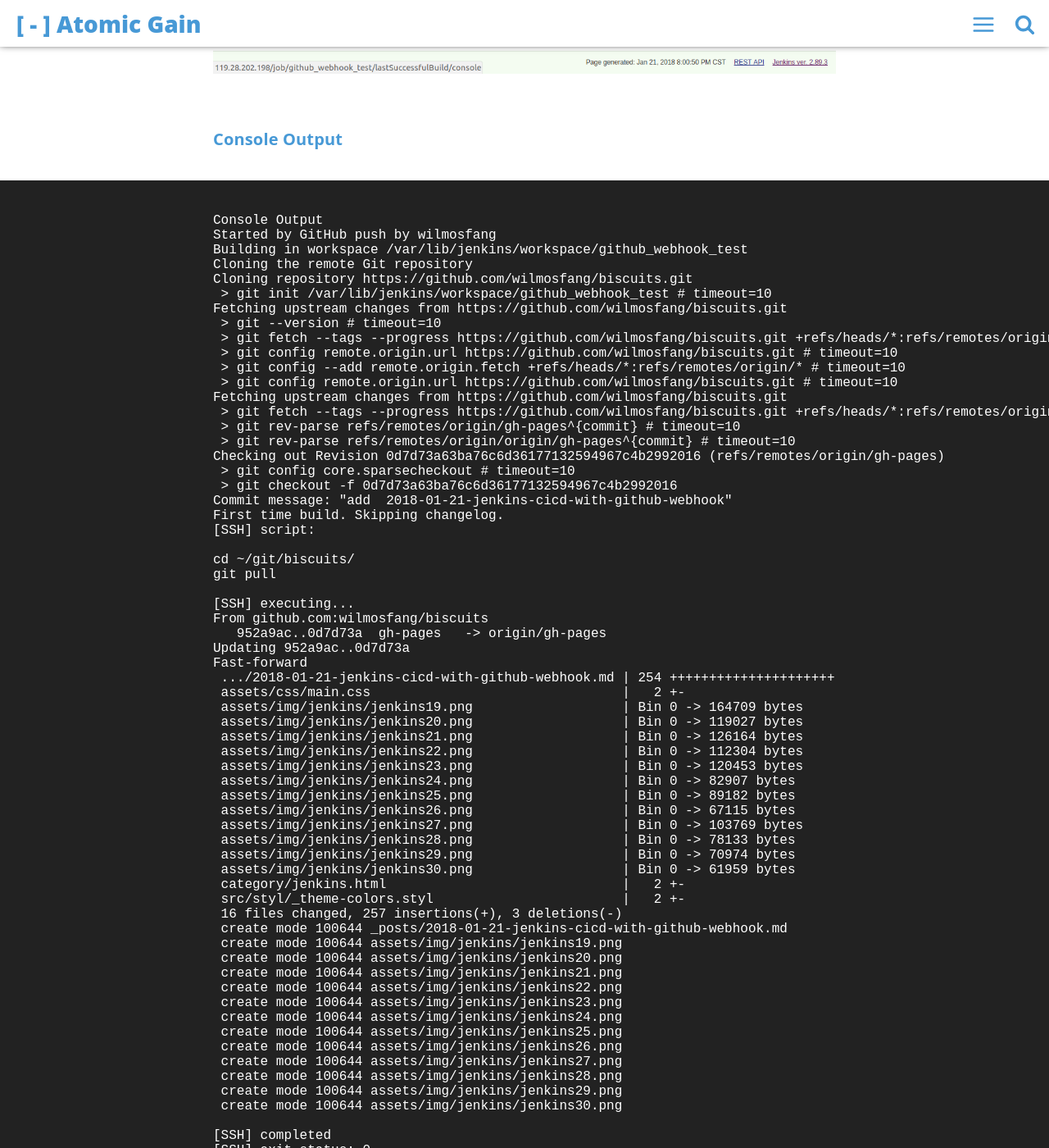
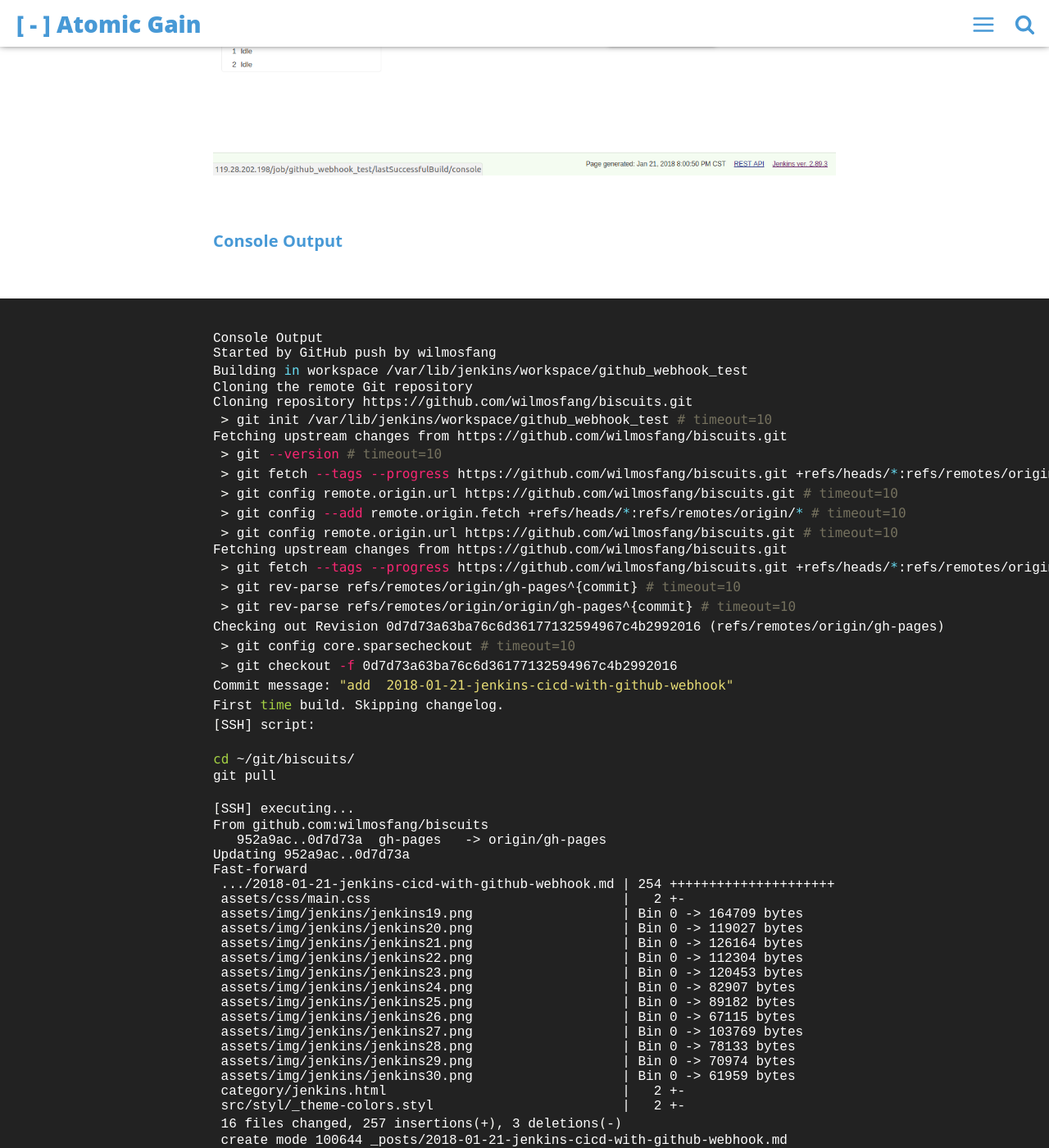
Before and after one commit to wilmosfang/biscuits, a Jekyll site: the page built from _posts/2018-01-21-jenkins-cicd-with-github-webhook.md, in a window 1280 px wide and 1400 px high, scrolled down 14189 px. Shown: the whole window at 82% size. Built offline with Jekyll 4.4.1, drawn with Linux system fonts in a browser that asks for light colours; comment, search, counter and statistics services are not loaded; some of the changed text lies outside the part shown.

Commit message:
add highlight test

```diff
--- a/_posts/2018-01-21-jenkins-cicd-with-github-webhook.md
+++ b/_posts/2018-01-21-jenkins-cicd-with-github-webhook.md
@@ -67,13 +67,14 @@
 
 这里提供两种查本地出回 IP 的方法
 
-~~~
+{% highlight bash %}
 [root@ci ~]# curl  ifconfig.me
 119.28.xx.xx
 [root@ci ~]# curl http://members.3322.org/dyndns/getip
 119.28.xx.xx
 [root@ci ~]#
-~~~
+{% endhighlight %}
+
 
 当然如果不嫌麻烦，也可以直接登录控制台查看
 
@@ -198,10 +199,10 @@
 
 由于我是使用的 jekyll 来构建 web 的，所以可以动态发布，并没额外的 build 步骤，这一步由 jekyll 代劳了，我只需要更新发布代码就可以了
 
-~~~
+{% highlight bash %}
 cd  /home/git/git/biscuits/
 git pull
-~~~
+{% endhighlight %}
 
 这两步是进入代码根目录，下拉最新代码到本地
 
@@ -225,7 +226,7 @@
 
 **Console Output**
 
-~~~
+{% highlight bash %}
 Console Output
 Started by GitHub push by wilmosfang
 Building in workspace /var/lib/jenkins/workspace/github_webhook_test
@@ -292,7 +293,7 @@
 [SSH] exit-status: 0
 
 Finished: SUCCESS
-~~~
+{% endhighlight %}
 
 从日志中可以看到整个构建过程的详细输出与返回状态，便于 debug
 
```
Also changed, not shown: _posts/2016-05-08-how-to-use.md (+2 -1 lines), _posts/2018-01-20-upgrade-jenkins.md (+6 -3 lines).
